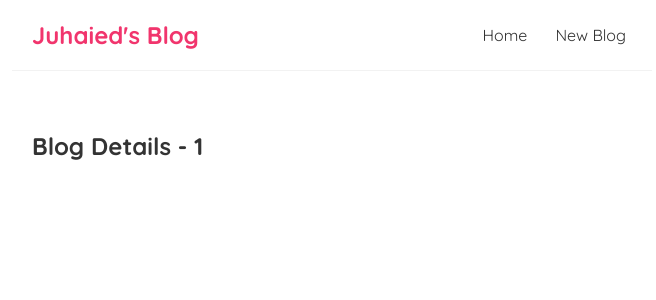
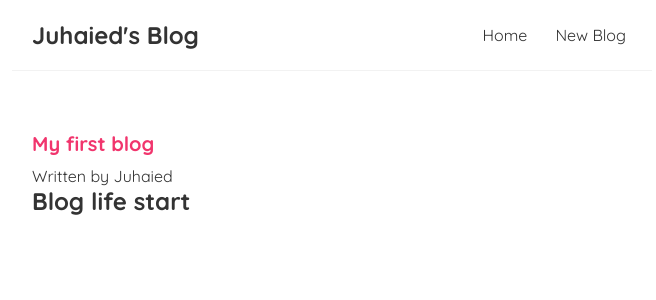
Before and after one commit to Juhaied/react, a React (Create React App) app in the folder blogapp/: page /blogs/1 in a window 1280 px wide. Shown: the top 300 px of the page, without its empty margins (308-964 px from the left). Built offline with nearby package versions, Linux system fonts and the light colour scheme; data requests are answered from the project's data file.

Commit message:
Resusing Custom Hooks

```diff
--- a/blogapp/src/BlogDetails.js
+++ b/blogapp/src/BlogDetails.js
@@ -1,11 +1,21 @@
-import { useParams } from "react-router-dom/cjs/react-router-dom.min"
+import { Link, useParams } from "react-router-dom/cjs/react-router-dom.min"
+import useFetch from "./useFetch";
 
 const BlogDetails = () => {
 
     const {id} = useParams();
+    const{data:blog,error,isPending}=useFetch('http://localhost:8000/blogs/'+id);
     return (
     <div className="blog-details">
-      <h2>Blog Details - {id}</h2>
+      {isPending && <div>Loading...</div>}
+      {error && <div>{error}</div>}
+      {blog &&(
+        <article>
+            <h2>{blog.title}</h2>
+            <p>Written by {blog.author}</p>
+            <h1>{blog.body}</h1>
+        </article>
+      )}
     </div>
   )
 }
--- a/blogapp/src/Navbar.js
+++ b/blogapp/src/Navbar.js
@@ -4,7 +4,7 @@ const Navbar = () => {
   return (
     <div>
       <nav className="navbar">
-        <h1>Juhaied's Blog</h1>
+        <h2>Juhaied's Blog</h2>
         <div className="links">
             <Link to="/">Home</Link>
             <Link to="/create">New Blog</Link>
--- a/blogapp/src/index.css
+++ b/blogapp/src/index.css
@@ -95,3 +95,20 @@
 .blog-preview a{
   text-decoration: none;
 }
+
+.blog-details h2{
+  font-size: 20px;
+  color: #f1356d;
+  margin-bottom: 10px;
+}
+.blog-details div{
+  margin: 20px 0;
+}
+.blog-details button{
+  background: #da1d0c;
+  color: #fff;
+  border: 0;
+  padding: 8px;
+  border-radius: 8px;
+  cursor: pointer;
+}
```
